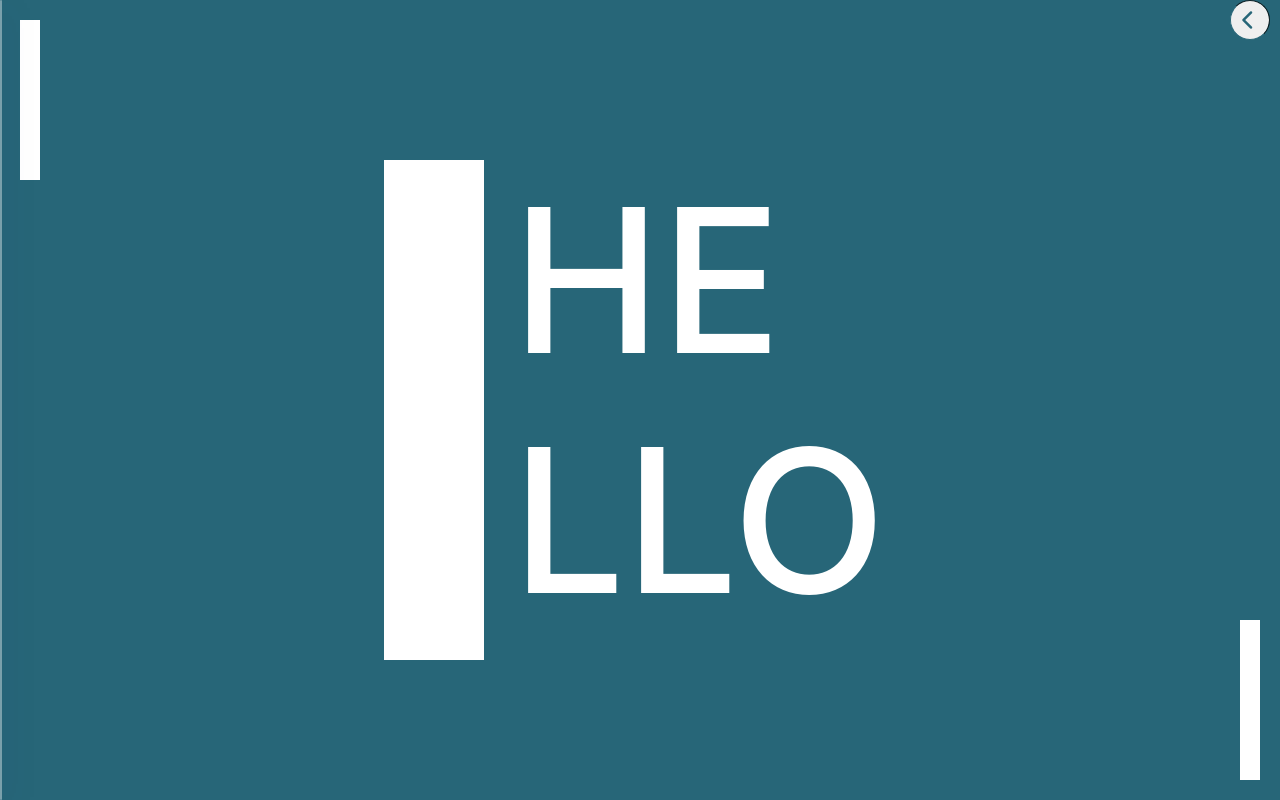
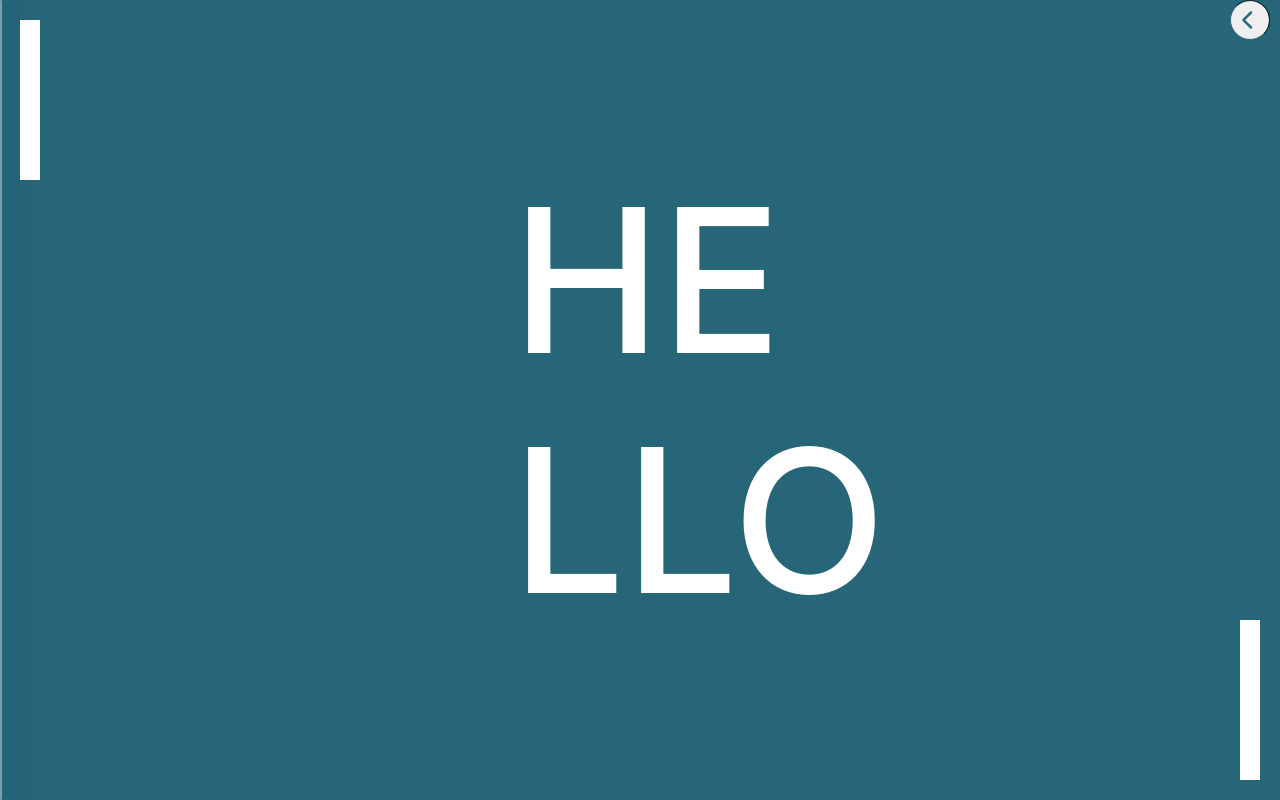
Before and after one commit to nilarnab/nilarnab.github.io, a plain HTML site: page projects.html in a window 1280 px wide. Shown: the top 800 px of the page. Drawn offline with nearby package versions, Linux system fonts and the light colour scheme.

Commit message:
more updates

```diff
--- a/index.html
+++ b/index.html
@@ -7,7 +7,7 @@
     <meta name="viewport" content="width=device-width, initial-scale=1.0">
     <title>PortFOLIO</title>
 
-    <link rel="shortcut icon" type="image/png" href="./img/favicon.PNG"/>
+    <link rel="shortcut icon" type="image/png" href="./img/"/>
 
     <link rel="stylesheet" href="https://maxcdn.bootstrapcdn.com/bootstrap/4.5.2/css/bootstrap.min.css">
     <script src="https://ajax.googleapis.com/ajax/libs/jquery/3.5.1/jquery.min.js"></script>
@@ -53,7 +53,7 @@
             overflow: visible;
             transition: 2s;
             background-color: rgb(39, 102, 120);
-            z-index: 5;
+            z-index: 0;
         }
 
         .block {
@@ -87,7 +87,9 @@
         }
 
 
-        #text>h1 {
+
+
+        #text_h {
             font-weight: 10000;
             font-size: 200px;
         }
@@ -101,6 +103,7 @@
             width: 80%;
             margin: auto;
             height: 100%;
+            z-index: 100;
         }
 
         .my_image {
@@ -169,6 +172,8 @@
             margin: auto;
             z-index: 10;
         }
+
+
 
         .internships {
             margin-top: 0%;
@@ -250,6 +255,8 @@
             --show-origin: 0;
             background-image: paint(fractals);
         }
+
+
     </style>
 
 
@@ -279,7 +286,7 @@
             }
 
 
-            #text>h1 {
+            #text_h {
                 font-weight: 5000;
                 font-size: 100px;
             }
@@ -355,7 +362,7 @@
         </div>
 
         <div id="text" class="text">
-            <h1>HE<br>LLO</h1>
+            <h1 id="text_h">HE<br>LLO</h1>
         </div>
 
     </div>
@@ -869,6 +876,18 @@
         };
 
         var val = screen.height;
+        var width = screen.width;
+
+        if (width > 600)
+        {
+            var prev_val = '200px';
+        }
+        else
+        {
+            var prev_val = '100px';
+        }
+
+        console.log("prev value: " + prev_val);
 
         function myFunction() {
 
@@ -878,6 +897,7 @@
                 document.getElementById("slide1").style.backgroundColor = "rgb(39, 102, 120)";
                 document.getElementById("slide1").style.width = '100%';
                 document.getElementById("block").style.height = '500px';
+                document.getElementById("text_h").style.fontSize = prev_val;
                 document.getElementById("text").style.opacity = '1';
                 document.getElementById("me").style.opacity = '0';
                 document.body.style.color = 'white';
@@ -890,7 +910,7 @@
             } else if (val > document.documentElement.scrollTop > 0) {
                 // document.getElementById("slide1").style.backgroundColor = "white";
                 document.getElementById("block").style.height = '0px';
-                document.getElementById("text").style.opacity = '0';
+                document.getElementById("text_h").style.fontSize = '0px';
                 document.getElementById("slide1").style.width = '0%';
                 document.getElementById("me").style.opacity = '1';
                 document.body.style.color = 'rgb(39, 102, 120)';
--- a/projects.html
+++ b/projects.html
@@ -360,7 +360,7 @@
 
     <div class="gap" style="height: 100%;"></div>
 
-    <div class="cont">
+    <div class="cont" style="z-index: 1000;">
 
         <div id="me" class="my_image">
 
@@ -369,7 +369,7 @@
         <div class="about" align='center'>
             <h1>HELLO WORLD! I am Nilarnab</h1>
 
-            <a href="resources/soft Resume.pdf" class="btn btn-primary" target="_blank">Resume</a>
+            <a href="resources/soft Resume.pdf" class="resume" target="_blank">Resume</a>
             <br>
             <br>
             <div id="line_resp">
@@ -871,7 +871,7 @@
         function myFunction() {
 
             document.getElementById('value').innerHTML = document.documentElement.scrollTop;
-
+            console.log(document.documentElement.scrollTop);
             if (100 > document.documentElement.scrollTop) {
                 document.getElementById("slide1").style.backgroundColor = "rgb(39, 102, 120)";
                 document.getElementById("slide1").style.width = '100%';
@@ -885,37 +885,16 @@
                 document.getElementById("line").style.backgroundColor = "white";
                 document.getElementById("line2").style.backgroundColor = "white";
 
-            } else if (val > document.documentElement.scrollTop > 0) {
+            } else {
                 // document.getElementById("slide1").style.backgroundColor = "white";
+                console.log("next");
                 document.getElementById("block").style.height = '0px';
-                document.getElementById("text").style.opacity = '0';
+                document.getElementById("block").style.display = 'none';
+                document.getElementById("text").style.height = '0px';
                 document.getElementById("slide1").style.width = '0%';
                 document.getElementById("me").style.opacity = '1';
                 document.body.style.color = 'rgb(39, 102, 120)';
                 document.alinkColor = 'rgb(39, 102, 120)';
-                document.getElementById('line_resp').style.backgroundColor = 'rgb(39, 102, 120)';
-
-                document.getElementById("line").style.backgroundColor = "rgb(39, 102, 120)";
-                document.getElementById("line2").style.backgroundColor = "rgb(39, 102, 120)";
-
-            } else if (2 * val > document.documentElement.scrollTop > 0) {
-                // document.getElementById("slide1").style.backgroundColor = "rgb(39, 102, 120)";
-                document.getElementById("block").style.height = '0px';
-                document.getElementById("text").style.opacity = '0';
-                document.getElementById("slide1").style.width = '0%';
-                document.body.style.color = 'rgb(39, 102, 120)';
-                // document.body.style.color = 'white';
-                // document.getElementById('line_resp').style.backgroundColor = 'white';
-
-                document.getElementById("line").style.backgroundColor = "rgb(39, 102, 120)";
-                document.getElementById("line2").style.backgroundColor = "rgb(39, 102, 120)";
-
-            } else {
-                // document.getElementById("slide1").style.backgroundColor = "rgb(39, 102, 120)";
-                document.getElementById("block").style.height = '0px';
-                document.getElementById("text").style.opacity = '0';
-                document.getElementById("slide1").style.width = '0%';
-                document.body.style.color = 'rgb(39, 102, 120)';
                 document.getElementById('line_resp').style.backgroundColor = 'rgb(39, 102, 120)';
 
                 document.getElementById("line").style.backgroundColor = "rgb(39, 102, 120)";
```
